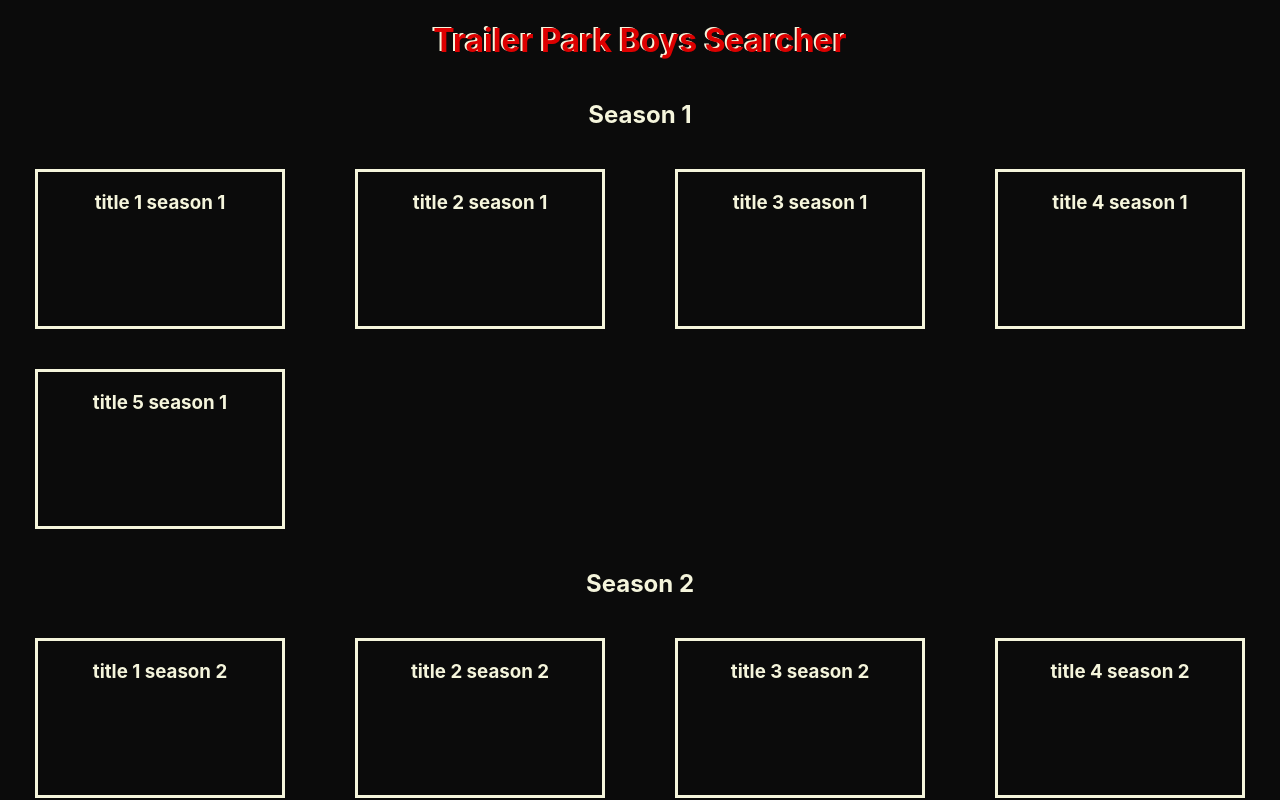
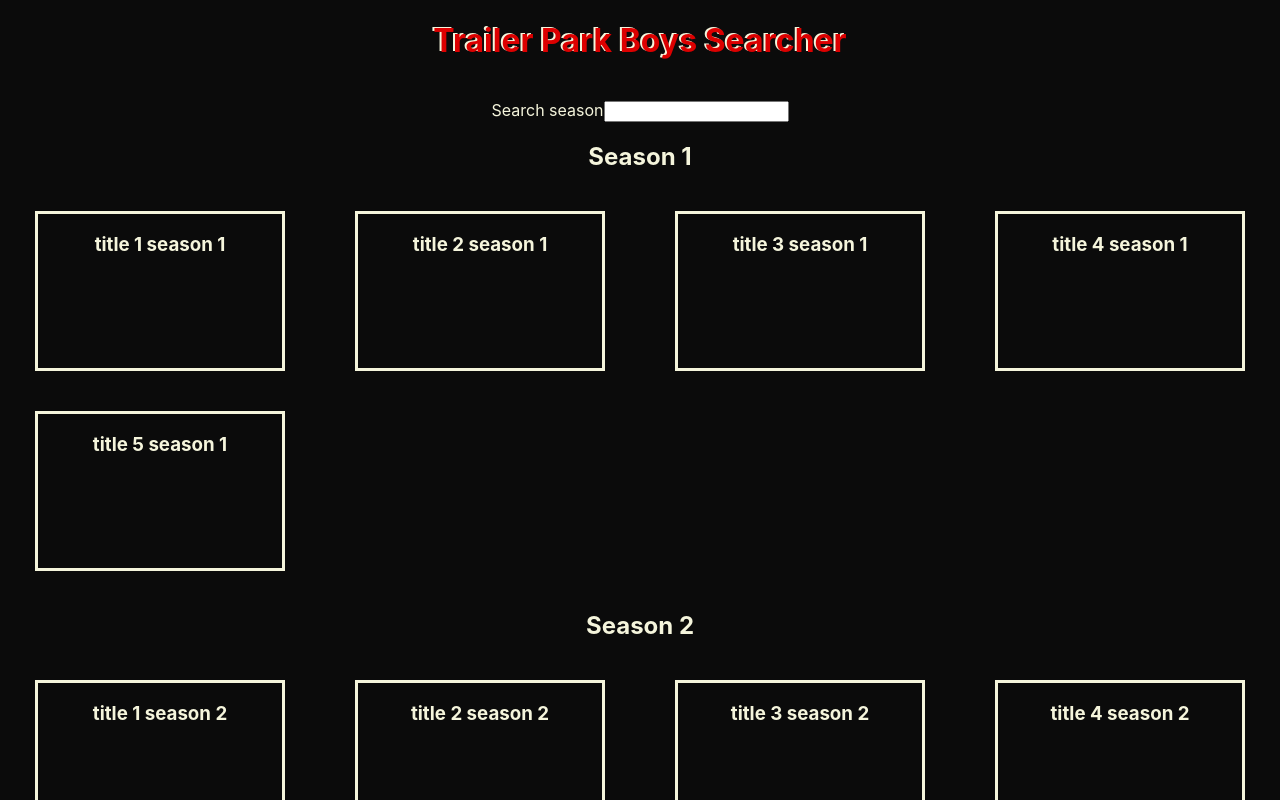
Before and after one commit to mb-dir/trailer-park-boys-search, a React (Create React App) app: page / in a window 1280 px wide. Shown: the top 800 px of the page. Built offline with nearby package versions, Linux system fonts and the light colour scheme.

Commit message:
Add form structure
I wanted to craeate an extra components for the form element, but I do
not how to link it together - the state is in the Season component, and
the form would be in another component - so now I want to just make it
works so I create form structure here

```diff
--- a/src/components/Season/Season.js
+++ b/src/components/Season/Season.js
@@ -40,6 +40,10 @@
     render(){
         return(
             <main className="seasons">
+                <form>
+                    <label htmlFor="searcher">Search season</label>
+                    <input type="text" id="searcher"/>
+                </form>
                 <section className="seasons__season">
                     <h2 className="seasons__titleSeason">Season 1</h2>
                     <div className="seasons__content">
```
